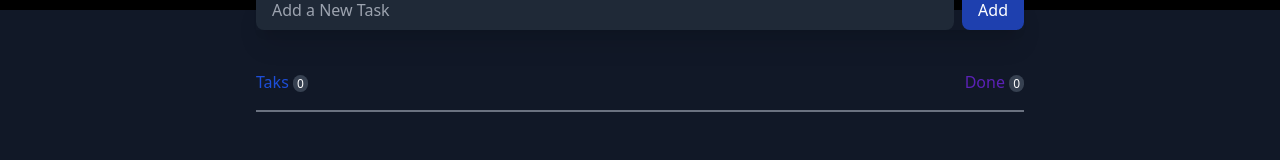
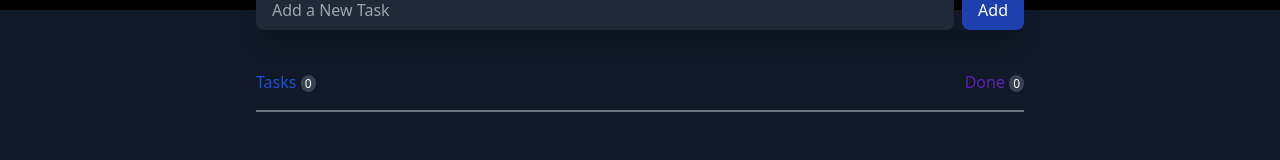
Before and after one commit to brunomaruya/ToDoList, a Next.js app: page / in a window 1280 px wide. Shown: the part 126-286 px from the top of the page. Built offline with nearby package versions, Linux system fonts and the light colour scheme.

Commit message:
update list header

```diff
--- a/src/components/ListHeader.tsx
+++ b/src/components/ListHeader.tsx
@@ -19,7 +19,7 @@ export default function ListHeader() {
   return (
     <div className="flex justify-between">
       <div className="text-blue-700">
-        Taks{' '}
+        Tasks{' '}
         <span className="text-white bg-gray-700 px-1 rounded-xl text-xs">
           {tasks.length}
         </span>
```
